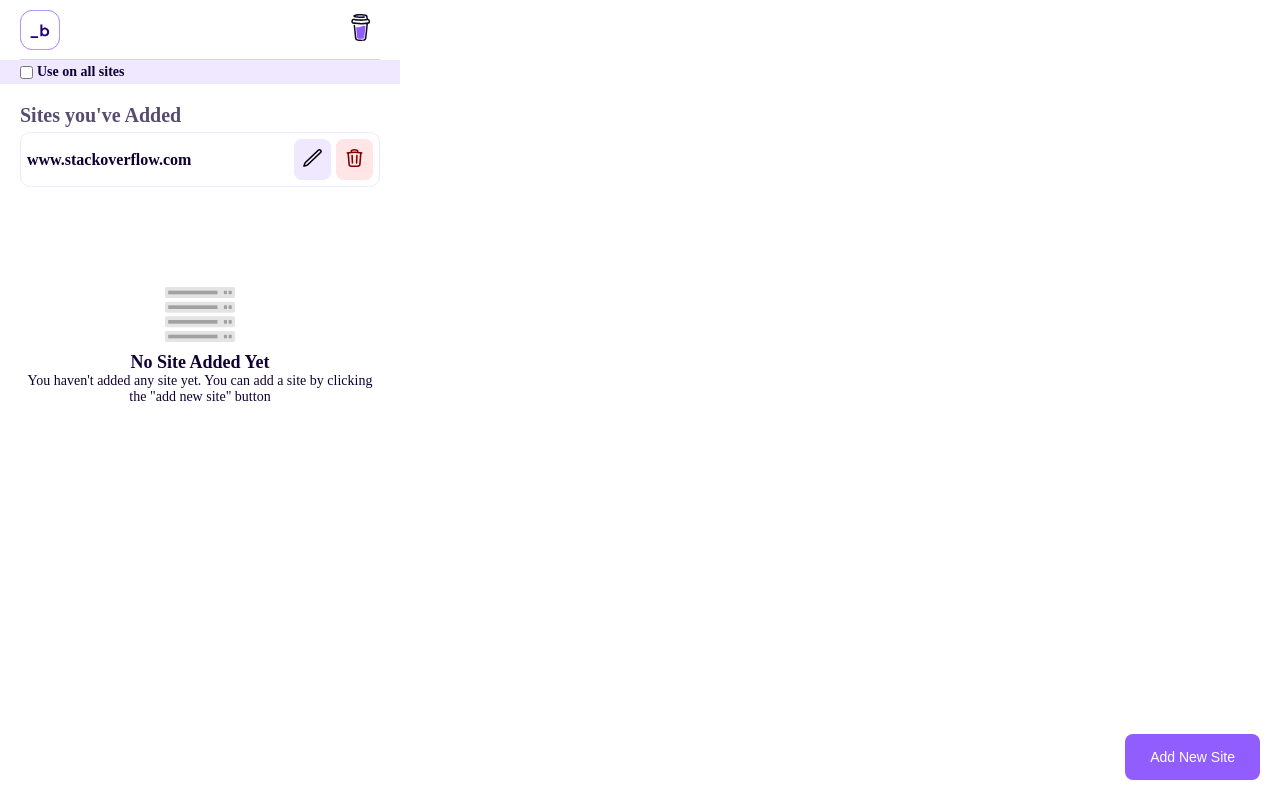
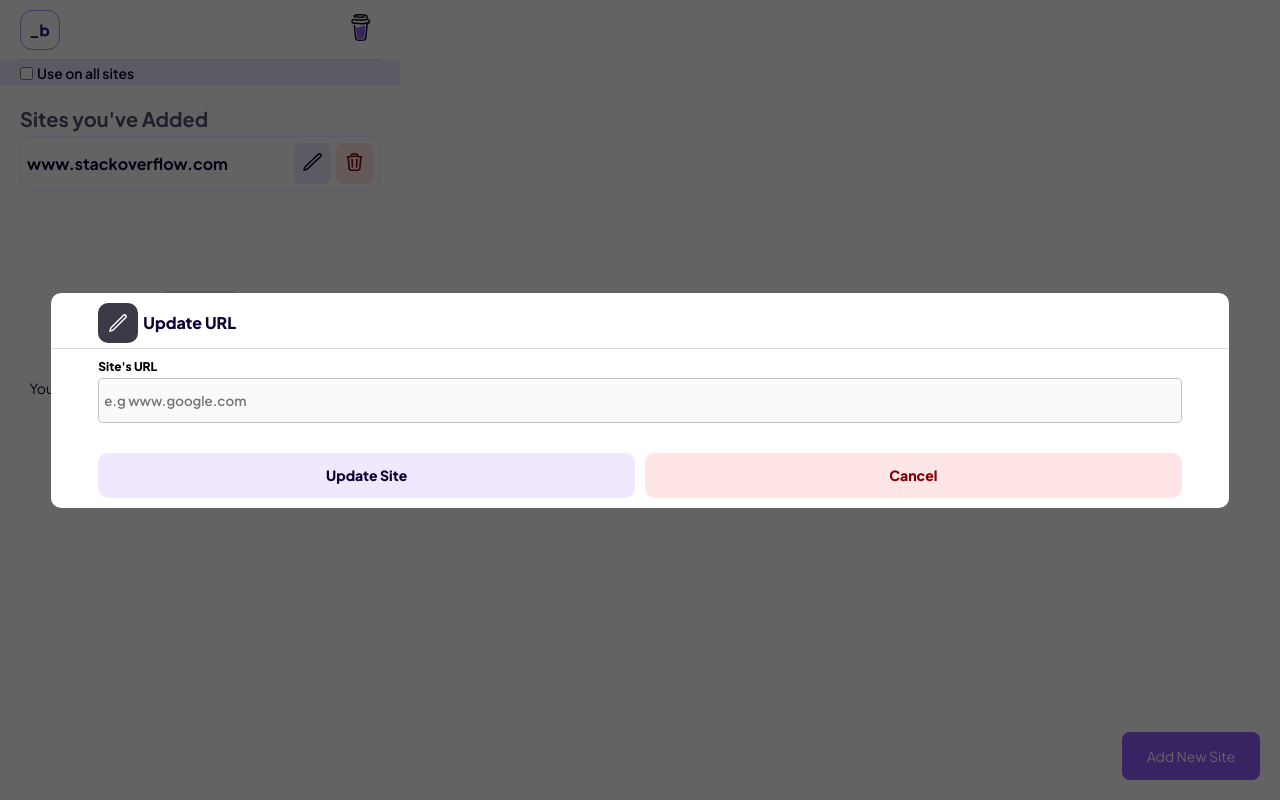
Before and after one commit to Daviddix/_blank---Open-Every-Link-in-a-New-Tab, a React (Vite) app: page / in a window 1280 px wide. Built offline with nearby package versions, Linux system fonts and the light colour scheme.

Commit message:
added modals and added extra assets

```diff
--- a/src/App.css
+++ b/src/App.css
@@ -1,7 +1,13 @@
+@font-face {
+    font-family: plus-j;
+    src: url("./assets/font/plus-jarkata.ttf");
+}
+
 *, *::before, *::after{
     margin: 0;
     padding: 0;
     box-sizing: border-box;
+    font-family: plus-j;
 }
 
 html{
@@ -20,3 +26,7 @@ body{
     --red-lighter : #FFE5E5;
     --red-darker : #820000;
 }
+
+button{
+    cursor: pointer;
+}
--- /dev/null
+++ b/src/Pages/Home/Components/AddSiteModal/AddSiteModal.css
@@ -0,0 +1,109 @@
+.add-site-modal{
+    background-color: rgba(0, 0, 0, 0.61);
+    position: absolute;
+    top:0;
+    left:0;
+    width:100%;
+    height:100%;
+    display: flex;
+    align-items: center;
+    justify-content: center;
+    z-index: 3;
+}
+
+.add-site-modal .modal{
+    background-color: white;
+    width:92%;
+    padding: 1rem 0;
+    border-radius: 1rem;
+    -webkit-border-radius: 1rem;
+    -moz-border-radius: 1rem;
+    -ms-border-radius: 1rem;
+    -o-border-radius: 1rem;
+}
+
+.modal .modal-header{
+    border-bottom :1px solid rgba(0, 0, 0, 0.13);
+    margin: 0 0 1rem 0;
+    padding: 0 0 .5rem;
+}
+
+.modal-header .inner{
+    display: flex;
+    align-items: center;
+    column-gap: .5rem;
+    width: 92%;
+    margin: auto;
+}
+
+.modal-header img{
+    width: 4rem;
+}
+
+.modal-header h1{
+    font-size: 1.6rem;
+    font-weight: 900;
+    color: var(--primary-darker);
+}
+
+.modal form{
+    width:92%;
+    margin: auto;
+}
+
+.modal form label{
+    font-size: 1.2rem;
+    display: block;
+    margin: 0 0 .4rem 0;
+    font-weight: 800;
+}
+
+.modal form input{
+    width:100%;
+    height:4.5rem;
+    background-color: #fafafa;
+    padding: 0 .5rem;
+    border: 1.5px solid rgba(0, 0, 0, 0.219);
+    border-radius: .5rem;
+    -webkit-border-radius: .5rem;
+    -moz-border-radius: .5rem;
+    -ms-border-radius: .5rem;
+    -o-border-radius: .5rem;
+    margin: 0 0 2rem 0;
+}
+
+.modal form input::placeholder{
+    font-weight: 600;
+}
+
+.modal .buttons{
+    width:100%;
+    display: flex;
+    margin: 1rem 0 0 0;
+    column-gap: 1rem;
+    align-items: center;
+    justify-content: space-between;
+}
+
+.modal .buttons button{
+    flex: 1;
+    height:4.5rem;
+    font-size: 1.4rem;
+    height:4.5rem;
+    border: none;
+    border-radius: 1rem;
+    -webkit-border-radius: 1rem;
+    -moz-border-radius: 1rem;
+    -ms-border-radius: 1rem;
+    -o-border-radius: 1rem;
+}
+
+.modal .buttons button:last-of-type{
+    background-color: var(--red-lighter);
+    color: var(--red-darker);
+}
+
+.modal .buttons button:first-of-type{
+    background-color: var(--primary-lighter);
+    color: var(--primary-darker);
+}
--- /dev/null
+++ b/src/Pages/Home/Components/AddSiteModal/AddSiteModal.tsx
@@ -0,0 +1,30 @@
+import "./AddSiteModal.css"
+import globeIcon from "../../../../assets/new-site-icon.svg"
+
+function AddSiteModal() {
+  return (
+    <div className="add-site-modal">
+          <div className="modal">
+
+            <div className="modal-header">
+                <div className="inner">
+                    <img src={globeIcon} alt="globe" />
+                    <h1>Add a new Site</h1>
+                </div>
+            </div>
+
+            <form>
+                <label htmlFor="URL">Site's URL</label>
+                <input type="text" id='URL' placeholder='e.g www.google.com' />
+
+                <div className="buttons">
+                    <button type='submit'>Add Site</button>
+                    <button>Cancel</button>
+                </div>
+            </form>
+          </div>
+        </div>
+  )
+}
+
+export default AddSiteModal
--- /dev/null
+++ b/src/Pages/Home/Components/EditSiteModal/EditSiteModal.css
@@ -0,0 +1,109 @@
+.update-site-modal{
+    background-color: rgba(0, 0, 0, 0.61);
+    position: absolute;
+    top:0;
+    left:0;
+    width:100%;
+    height:100%;
+    display: flex;
+    align-items: center;
+    justify-content: center;
+    z-index: 3;
+}
+
+.update-site-modal .modal{
+    background-color: white;
+    width:92%;
+    padding: 1rem 0;
+    border-radius: 1rem;
+    -webkit-border-radius: 1rem;
+    -moz-border-radius: 1rem;
+    -ms-border-radius: 1rem;
+    -o-border-radius: 1rem;
+}
+
+.modal .modal-header{
+    border-bottom :1px solid rgba(0, 0, 0, 0.13);
+    margin: 0 0 1rem 0;
+    padding: 0 0 .5rem;
+}
+
+.modal-header .inner{
+    display: flex;
+    align-items: center;
+    column-gap: .5rem;
+    width: 92%;
+    margin: auto;
+}
+
+.modal-header img{
+    width: 4rem;
+}
+
+.modal-header h1{
+    font-size: 1.6rem;
+    font-weight: 900;
+    color: var(--primary-darker);
+}
+
+.modal form{
+    width:92%;
+    margin: auto;
+}
+
+.modal form label{
+    font-size: 1.2rem;
+    display: block;
+    margin: 0 0 .4rem 0;
+    font-weight: 800;
+}
+
+.modal form input{
+    width:100%;
+    height:4.5rem;
+    background-color: #fafafa;
+    padding: 0 .5rem;
+    border: 1.5px solid rgba(0, 0, 0, 0.219);
+    border-radius: .5rem;
+    -webkit-border-radius: .5rem;
+    -moz-border-radius: .5rem;
+    -ms-border-radius: .5rem;
+    -o-border-radius: .5rem;
+    margin: 0 0 2rem 0;
+}
+
+.modal form input::placeholder{
+    font-weight: 600;
+}
+
+.modal .buttons{
+    width:100%;
+    display: flex;
+    margin: 1rem 0 0 0;
+    column-gap: 1rem;
+    align-items: center;
+    justify-content: space-between;
+}
+
+.modal .buttons button{
+    flex: 1;
+    font-weight: 800;
+    height:4.5rem;
+    font-size: 1.4rem;
+    border: none;
+    border-radius: 1rem;
+    -webkit-border-radius: 1rem;
+    -moz-border-radius: 1rem;
+    -ms-border-radius: 1rem;
+    -o-border-radius: 1rem;
+}
+
+.modal .buttons button:last-of-type{
+    background-color: var(--red-lighter);
+    color: var(--red-darker);
+}
+
+.modal .buttons button:first-of-type{
+    background-color: var(--primary-lighter);
+    color: var(--primary-darker);
+}
--- /dev/null
+++ b/src/Pages/Home/Components/EditSiteModal/EditSiteModal.tsx
@@ -0,0 +1,30 @@
+import "./EditSiteModal.css"
+import editIcon from "../../../../assets/update-icon.svg"
+
+function EditSiteModal() {
+  return (
+    <div className="update-site-modal">
+          <div className="modal">
+
+            <div className="modal-header">
+                <div className="inner">
+                    <img src={editIcon} alt="globe" />
+                    <h1>Update URL</h1>
+                </div>
+            </div>
+
+            <form>
+                <label htmlFor="URL">Site's URL</label>
+                <input type="text" id='URL' placeholder='e.g www.google.com' />
+
+                <div className="buttons">
+                    <button type='submit'>Update Site</button>
+                    <button>Cancel</button>
+                </div>
+            </form>
+          </div>
+        </div>
+  )
+}
+
+export default EditSiteModal
--- a/src/Pages/Home/Home.tsx
+++ b/src/Pages/Home/Home.tsx
@@ -4,6 +4,8 @@ import AllSitesToggle from "./Components/AllSitesToggle/AllSitesToggle"
 import EmptySites from "./Components/EmptySites/EmptySites"
 import SingleSite from "./Components/SingleSite/SingleSite"
 import AddedSitesContainer from "./Components/AddedSitesContainer/AddedSitesContainer"
+import AddSiteModal from "./Components/AddSiteModal/AddSiteModal"
+import EditSiteModal from "./Components/EditSiteModal/EditSiteModal"
 
 function Home() {
   return (
@@ -16,6 +18,10 @@ function Home() {
 
         <EmptySites />
 
+        {/* <AddSiteModal /> */}
+
+        <EditSiteModal />
+
         <button className="primary-button">Add New Site</button>
     </main>
   )
```
Also changed, not shown: src/assets/font/plus-jarkata.ttf (added).
